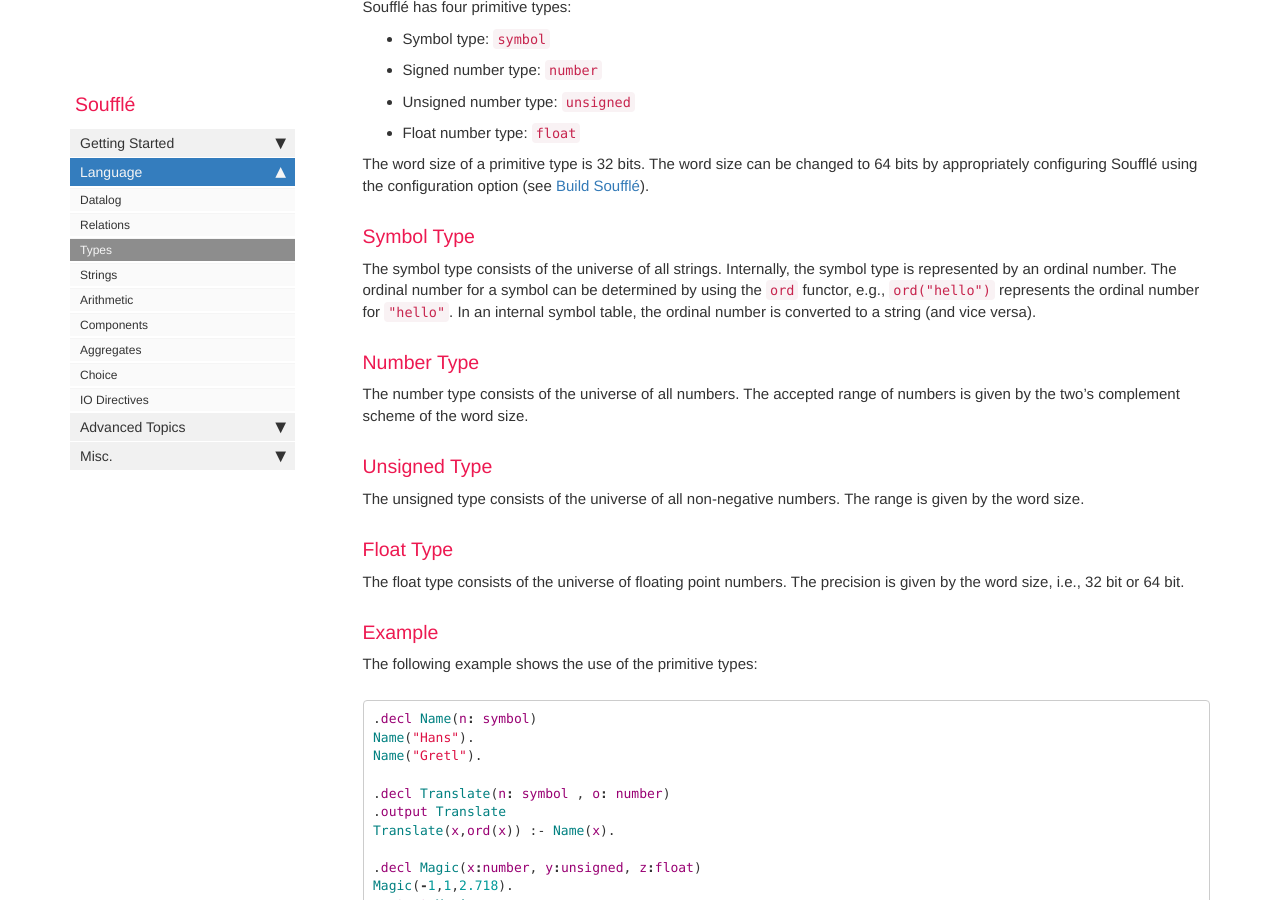
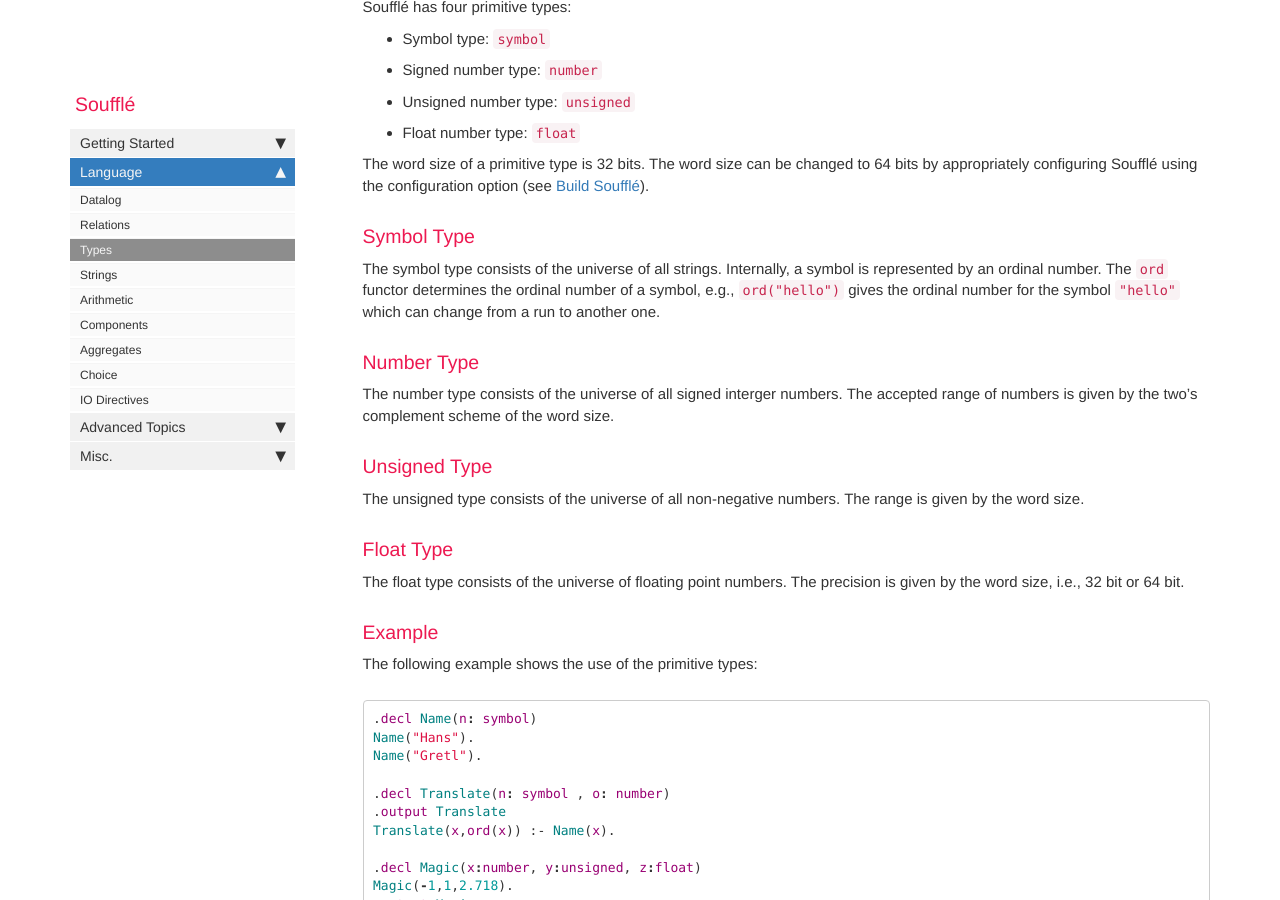
Before and after one commit to souffle-lang/souffle-lang.github.io, a Jekyll site: the page built from pages/docs/types.md, in a window 1280 px wide and 900 px high, scrolled down 904 px. Built offline with Jekyll 4.4.1, drawn with Linux system fonts in a browser that asks for light colours; comment, search, counter and statistics services are not loaded.

Commit message:
Update types.md

```diff
--- a/pages/docs/types.md
+++ b/pages/docs/types.md
@@ -23,16 +23,13 @@ the configuration option (see [Build Soufflé](build)).
 
 ### Symbol Type
 The symbol type consists of the universe of all strings.
-Internally, the symbol type is represented by an
-ordinal number. The ordinal number for a symbol can
-be determined by using the `ord` functor, e.g.,
-`ord("hello")` represents the ordinal number
-for `"hello"`. In an internal symbol table, the
-ordinal number is converted to a string
-(and vice versa).
+Internally, a symbol is represented by an ordinal number.
+The `ord` functor determines the ordinal number of a symbol, e.g.,
+`ord("hello")` gives the ordinal number for the symbol `"hello"`
+which can change from a run to another one.
 
 ### Number Type
-The number type consists of the universe of all numbers.
+The number type consists of the universe of all signed interger numbers.
 The accepted range of numbers is given by the two's complement
 scheme of the word size.
 
```
